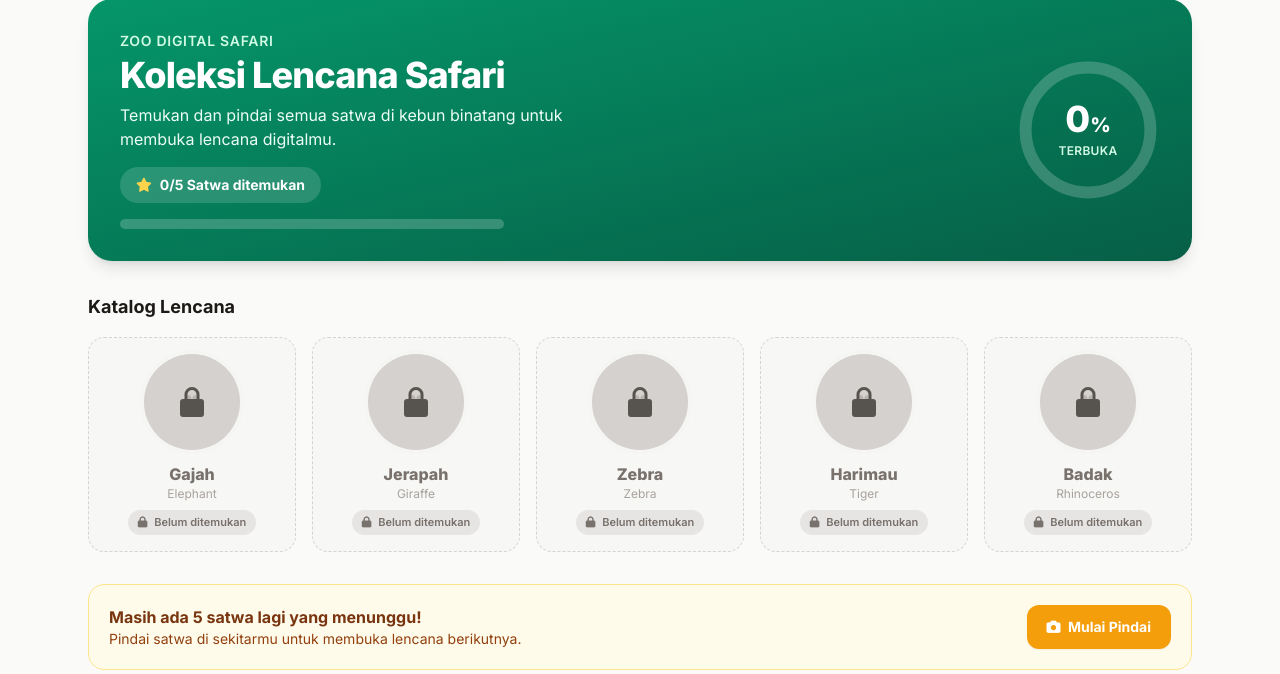
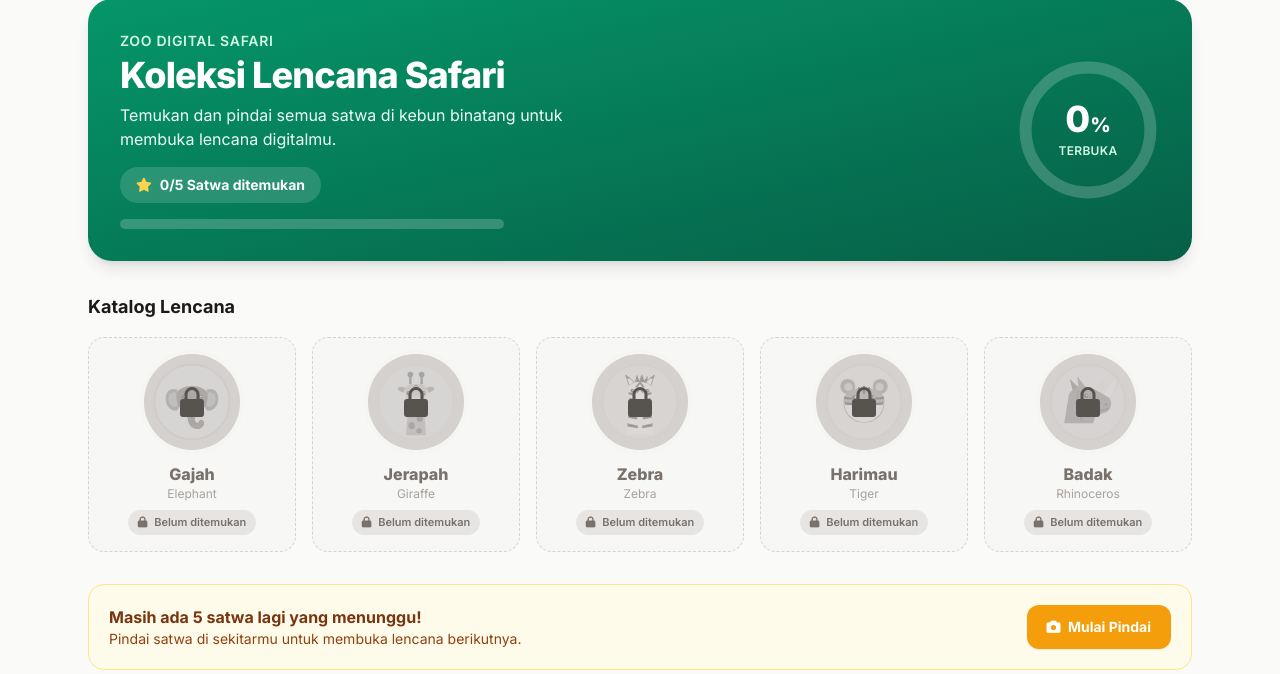
Before and after one commit to ezradesmonds/ZooLens, a Laravel app: page /safari in a window 1280 px wide. Shown: the part 106-780 px from the top of the page. Run offline with Laravel 12, Linux system fonts and the light colour scheme; a user stored in the database is signed in; data comes from the database, SQL or seed files in the repository; data that the repository does not hold is empty; some libraries are stand-ins or nearby versions.

Commit message:
feat(safari): add custom svg icons for animal badges

```diff
--- /dev/null
+++ b/backend/resources/views/partials/animal-icon.blade.php
@@ -0,0 +1,124 @@
+@switch(strtolower($key ?? ''))
+    @case('elephant')
+        <svg xmlns="http://www.w3.org/2000/svg" viewBox="0 0 128 128" class="{{ $class ?? 'h-16 w-16' }}" fill="none" aria-hidden="true">
+            <circle cx="64" cy="64" r="60" fill="#EEF2FF" stroke="#C7D2FE" stroke-width="3"/>
+            <path d="M40 44 C18 37, 15 74, 36 78 C43 79, 46 69, 45 57 Z" fill="#64748B"/>
+            <path d="M38 49 C24 45, 22 69, 36 72 C40 73, 42 66, 41 57 Z" fill="#94A3B8"/>
+            <path d="M88 44 C110 37, 113 74, 92 78 C85 79, 82 69, 83 57 Z" fill="#64748B"/>
+            <path d="M90 49 C104 45, 106 69, 92 72 C88 73, 86 66, 87 57 Z" fill="#94A3B8"/>
+            <path d="M39 54 C39 33, 89 33, 89 54 C89 72, 79 82, 64 82 C49 82, 39 72, 39 54 Z" fill="#475569"/>
+            <path d="M48 73 Q40 85 49 91 Q52 84 53 75 Z" fill="#F8FAFC" stroke="#CBD5E1" stroke-width="1"/>
+            <path d="M80 73 Q88 85 79 91 Q76 84 75 75 Z" fill="#F8FAFC" stroke="#CBD5E1" stroke-width="1"/>
+            <path d="M56 69 C56 88, 56 105, 71 107 C80 108, 85 101, 83 95 C81 91, 76 92, 75 95 C74 98, 70 98, 69 94 C68 87, 70 78, 72 69 Z" fill="#475569"/>
+            <path d="M60 79 Q64 81 68 79" stroke="#334155" stroke-width="2" stroke-linecap="round"/>
+            <path d="M59 87 Q63 89 67 87" stroke="#334155" stroke-width="2" stroke-linecap="round"/>
+            <path d="M60 95 Q64 97 67 95" stroke="#334155" stroke-width="2" stroke-linecap="round"/>
+            <circle cx="51" cy="56" r="3.5" fill="#0F172A"/>
+            <circle cx="52" cy="55" r="1.2" fill="#FFFFFF"/>
+            <circle cx="77" cy="56" r="3.5" fill="#0F172A"/>
+            <circle cx="78" cy="55" r="1.2" fill="#FFFFFF"/>
+        </svg>
+        @break
+
+    @case('giraffe')
+        <svg xmlns="http://www.w3.org/2000/svg" viewBox="0 0 128 128" class="{{ $class ?? 'h-16 w-16' }}" fill="none" aria-hidden="true">
+            <circle cx="64" cy="64" r="60" fill="#FEF3C7" stroke="#FDE68A" stroke-width="3"/>
+            <path d="M52 65 L48 117 L80 117 L76 65 Z" fill="#F59E0B"/>
+            <ellipse cx="58" cy="83" rx="4.5" ry="5.5" fill="#92400E"/>
+            <ellipse cx="70" cy="91" rx="5" ry="4.5" fill="#92400E"/>
+            <ellipse cx="57" cy="102" rx="5" ry="5.5" fill="#92400E"/>
+            <ellipse cx="69" cy="110" rx="4.5" ry="4" fill="#92400E"/>
+            <rect x="53" y="21" width="4" height="15" rx="2" fill="#92400E"/>
+            <circle cx="55" cy="20" r="4.5" fill="#78350F"/>
+            <rect x="71" y="21" width="4" height="15" rx="2" fill="#92400E"/>
+            <circle cx="73" cy="20" r="4.5" fill="#78350F"/>
+            <path d="M47 41 C33 36, 30 46, 44 49 Z" fill="#D97706"/>
+            <path d="M81 41 C95 36, 98 46, 84 49 Z" fill="#D97706"/>
+            <path d="M46 44 C46 32, 82 32, 82 44 L77 67 C75 74, 53 74, 51 67 Z" fill="#FBBF24"/>
+            <circle cx="64" cy="40" r="3.5" fill="#B45309"/>
+            <circle cx="57" cy="46" r="2.5" fill="#B45309"/>
+            <circle cx="71" cy="46" r="2.5" fill="#B45309"/>
+            <ellipse cx="64" cy="64" rx="13" ry="9" fill="#FDE68A"/>
+            <circle cx="59" cy="63" r="2" fill="#78350F"/>
+            <circle cx="69" cy="63" r="2" fill="#78350F"/>
+            <path d="M60 68 Q64 71 68 68" stroke="#78350F" stroke-width="1.8" stroke-linecap="round"/>
+            <circle cx="52" cy="50" r="3.3" fill="#1C1917"/>
+            <circle cx="53" cy="49" r="1.1" fill="#FFFFFF"/>
+            <circle cx="76" cy="50" r="3.3" fill="#1C1917"/>
+            <circle cx="77" cy="49" r="1.1" fill="#FFFFFF"/>
+        </svg>
+        @break
+
+    @case('zebra')
+        <svg xmlns="http://www.w3.org/2000/svg" viewBox="0 0 128 128" class="{{ $class ?? 'h-16 w-16' }}" fill="none" aria-hidden="true">
+            <circle cx="64" cy="64" r="60" fill="#CCFBF1" stroke="#99F6E4" stroke-width="3"/>
+            <path d="M56 32 L59 20 L63 30 L67 19 L71 30 L76 22 L76 34 Z" fill="#1E293B"/>
+            <path d="M47 38 L41 21 L55 32 Z" fill="#FFFFFF" stroke="#334155" stroke-width="1.5" stroke-linejoin="round"/>
+            <path d="M44 27 L41 21 L48 25 Z" fill="#1E293B"/>
+            <path d="M81 38 L87 21 L73 32 Z" fill="#FFFFFF" stroke="#334155" stroke-width="1.5" stroke-linejoin="round"/>
+            <path d="M84 27 L87 21 L80 25 Z" fill="#1E293B"/>
+            <path d="M47 72 L43 116 L85 116 L81 72 Z" fill="#FFFFFF"/>
+            <path d="M46 84 L60 88 L59 92 L45 89 Z" fill="#1E293B"/>
+            <path d="M82 84 L68 88 L69 92 L83 89 Z" fill="#1E293B"/>
+            <path d="M44 98 L61 102 L60 106 L44 103 Z" fill="#1E293B"/>
+            <path d="M84 98 L67 102 L68 106 L84 103 Z" fill="#1E293B"/>
+            <path d="M45 43 C45 29, 83 29, 83 43 L79 72 C77 82, 51 82, 49 72 Z" fill="#FFFFFF" stroke="#E2E8F0" stroke-width="1"/>
+            <path d="M64 31 L56 40 L60 40 L64 35 L68 40 L72 40 Z" fill="#1E293B"/>
+            <path d="M64 41 L58 49 L61 49 L64 44 L67 49 L70 49 Z" fill="#1E293B"/>
+            <path d="M46 48 L56 51 L55 54 L46 52 Z" fill="#1E293B"/>
+            <path d="M47 57 L57 59 L56 62 L48 61 Z" fill="#1E293B"/>
+            <path d="M82 48 L72 51 L73 54 L82 52 Z" fill="#1E293B"/>
+            <path d="M81 57 L71 59 L72 62 L80 61 Z" fill="#1E293B"/>
+            <ellipse cx="64" cy="72" rx="14" ry="9.5" fill="#334155"/>
+            <circle cx="59" cy="71" r="2.2" fill="#0F172A"/>
+            <circle cx="69" cy="71" r="2.2" fill="#0F172A"/>
+            <path d="M60 76 Q64 79 68 76" stroke="#0F172A" stroke-width="1.8" stroke-linecap="round"/>
+            <circle cx="52" cy="46" r="3.3" fill="#0F172A"/>
+            <circle cx="53" cy="45" r="1.1" fill="#FFFFFF"/>
+            <circle cx="76" cy="46" r="3.3" fill="#0F172A"/>
+            <circle cx="77" cy="45" r="1.1" fill="#FFFFFF"/>
+        </svg>
+        @break
+
+    @case('tiger')
+        <svg xmlns="http://www.w3.org/2000/svg" viewBox="0 0 128 128" class="{{ $class ?? 'h-16 w-16' }}" fill="none" aria-hidden="true">
+            <circle cx="64" cy="64" r="60" fill="#FFEDD5" stroke="#FED7AA" stroke-width="3"/>
+            <circle cx="38" cy="39" r="12" fill="#EA580C"/>
+            <circle cx="39" cy="40" r="6.5" fill="#FDBA74"/>
+            <circle cx="90" cy="39" r="12" fill="#EA580C"/>
+            <circle cx="89" cy="40" r="6.5" fill="#FDBA74"/>
+            <path d="M31 62 C31 35, 97 35, 97 62 C97 86, 81 97, 64 97 C47 97, 31 86, 31 62 Z" fill="#F97316"/>
+            <path d="M33 66 C33 84, 49 96, 64 96 C79 96, 95 84, 95 66 C84 68, 76 74, 64 74 C52 74, 44 68, 33 66 Z" fill="#FFF7ED"/>
+            <rect x="62" y="38" width="4" height="13" rx="2" fill="#1C1917"/>
+            <rect x="54" y="40" width="3.5" height="10" rx="1.7" fill="#1C1917"/>
+            <rect x="70.5" y="40" width="3.5" height="10" rx="1.7" fill="#1C1917"/>
+            <path d="M32 55 L46 57 L45 60.5 L32 59 Z" fill="#1C1917"/>
+            <path d="M33 64 L47 65.5 L46 69 L34 68.5 Z" fill="#1C1917"/>
+            <path d="M96 55 L82 57 L83 60.5 L96 59 Z" fill="#1C1917"/>
+            <path d="M95 64 L81 65.5 L82 69 L94 68.5 Z" fill="#1C1917"/>
+            <path d="M58 68 L70 68 L64 75 Z" fill="#BE123C"/>
+            <path d="M64 75 L64 81 M64 81 Q58 85 54 81 M64 81 Q70 85 74 81" stroke="#1C1917" stroke-width="2.2" stroke-linecap="round"/>
+            <circle cx="49" cy="57" r="3.8" fill="#1C1917"/>
+            <circle cx="50.2" cy="55.8" r="1.3" fill="#FFFFFF"/>
+            <circle cx="79" cy="57" r="3.8" fill="#1C1917"/>
+            <circle cx="80.2" cy="55.8" r="1.3" fill="#FFFFFF"/>
+        </svg>
+        @break
+
+    @case('rhinoceros')
+        <svg xmlns="http://www.w3.org/2000/svg" viewBox="0 0 128 128" class="{{ $class ?? 'h-16 w-16' }}" fill="none" aria-hidden="true">
+            <circle cx="64" cy="64" r="60" fill="#F3E8FF" stroke="#E9D5FF" stroke-width="3"/>
+            <path d="M40 48 L35 27 L50 42 Z" fill="#57534E"/>
+            <path d="M49 45 L47 23 L60 40 Z" fill="#78716C"/>
+            <path d="M75 51 C79 41, 84 35, 89 33 C90 40, 86 48, 82 54 Z" fill="#E2E8F0" stroke="#CBD5E1" stroke-width="1"/>
+            <path d="M87 58 C93 41, 103 29, 110 25 C111 36, 105 50, 98 61 Z" fill="#F8FAFC" stroke="#CBD5E1" stroke-width="1"/>
+            <path d="M26 98 L33 54 C37 39, 58 35, 75 44 L96 56 C103 60, 103 74, 94 80 L76 86 L72 98 Z" fill="#78716C"/>
+            <path d="M48 47 C45 62, 47 77, 54 92" stroke="#57534E" stroke-width="3" stroke-linecap="round"/>
+            <path d="M68 51 C66 64, 68 74, 72 84" stroke="#57534E" stroke-width="2.5" stroke-linecap="round"/>
+            <path d="M81 78 Q91 78 97 74" stroke="#44403C" stroke-width="2.2" stroke-linecap="round"/>
+            <circle cx="93" cy="68" r="2.3" fill="#44403C"/>
+            <circle cx="61" cy="54" r="3.5" fill="#1C1917"/>
+            <circle cx="62" cy="53" r="1.2" fill="#FFFFFF"/>
+        </svg>
+        @break
+@endswitch
--- a/backend/resources/views/safari.blade.php
+++ b/backend/resources/views/safari.blade.php
@@ -76,7 +76,10 @@
                     {{-- Badge TERBUKA --}}
                     <article class="group flex flex-col items-center rounded-2xl border border-stone-200 bg-white p-4 text-center shadow-sm transition hover:-translate-y-1 hover:shadow-md">
                         <div class="relative grid h-24 w-24 place-items-center rounded-full bg-gradient-to-br {{ $grad }} text-5xl shadow-inner ring-4 {{ $ring }}">
-                            <i class="fa-solid fa-paw drop-shadow" aria-hidden="true"></i>
+                            @include('partials.animal-icon', [
+                                'key' => $a['key'],
+                                'class' => 'h-20 w-20',
+                            ])
                             <span class="absolute -bottom-1 -right-1 grid h-8 w-8 place-items-center rounded-full bg-emerald-500 text-sm font-bold text-white ring-2 ring-white"><i class="fa-solid fa-check" aria-hidden="true"></i></span>
                         </div>
                         <h3 class="mt-3 font-extrabold text-stone-900">{{ $a['name'] }}</h3>
@@ -89,7 +92,10 @@
                     {{-- Badge TERKUNCI --}}
                     <article class="flex flex-col items-center rounded-2xl border border-dashed border-stone-300 bg-stone-100/70 p-4 text-center" aria-label="{{ $a['name'] }} terkunci">
                         <div class="relative grid h-24 w-24 place-items-center rounded-full bg-stone-200 ring-4 ring-stone-100">
-                            <i class="fa-solid fa-paw text-stone-400 opacity-60" aria-hidden="true"></i>
+                            @include('partials.animal-icon',[
+                                'key' => $a['key'],
+                                'class' => 'h-20 w-20 grayscale opacity-40',
+                            ])
                             <span class="absolute inset-0 grid place-items-center rounded-full bg-stone-400/30">
                                 <svg class="h-9 w-9 text-stone-600" fill="currentColor" viewBox="0 0 24 24"><path d="M12 2a5 5 0 00-5 5v3H6a2 2 0 00-2 2v8a2 2 0 002 2h12a2 2 0 002-2v-8a2 2 0 00-2-2h-1V7a5 5 0 00-5-5zm-3 8V7a3 3 0 116 0v3H9z"/></svg>
                             </span>
```
